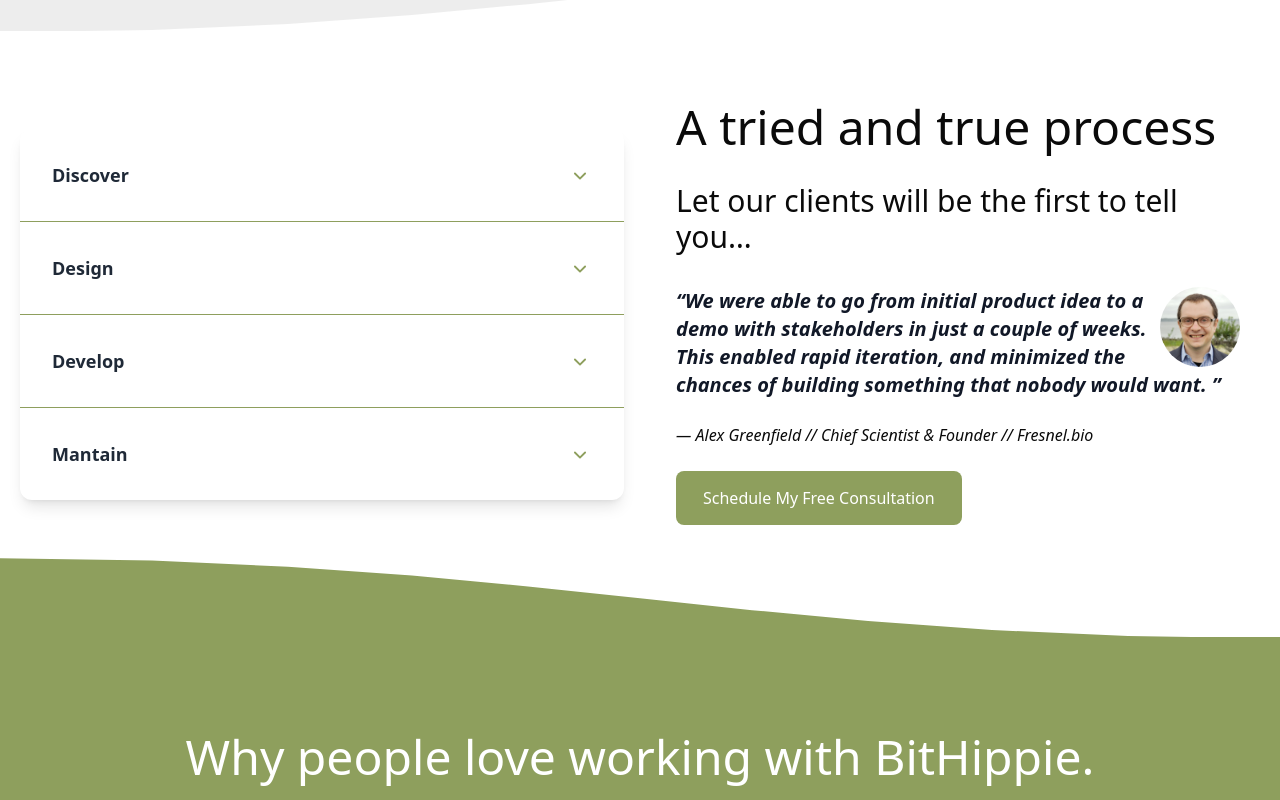
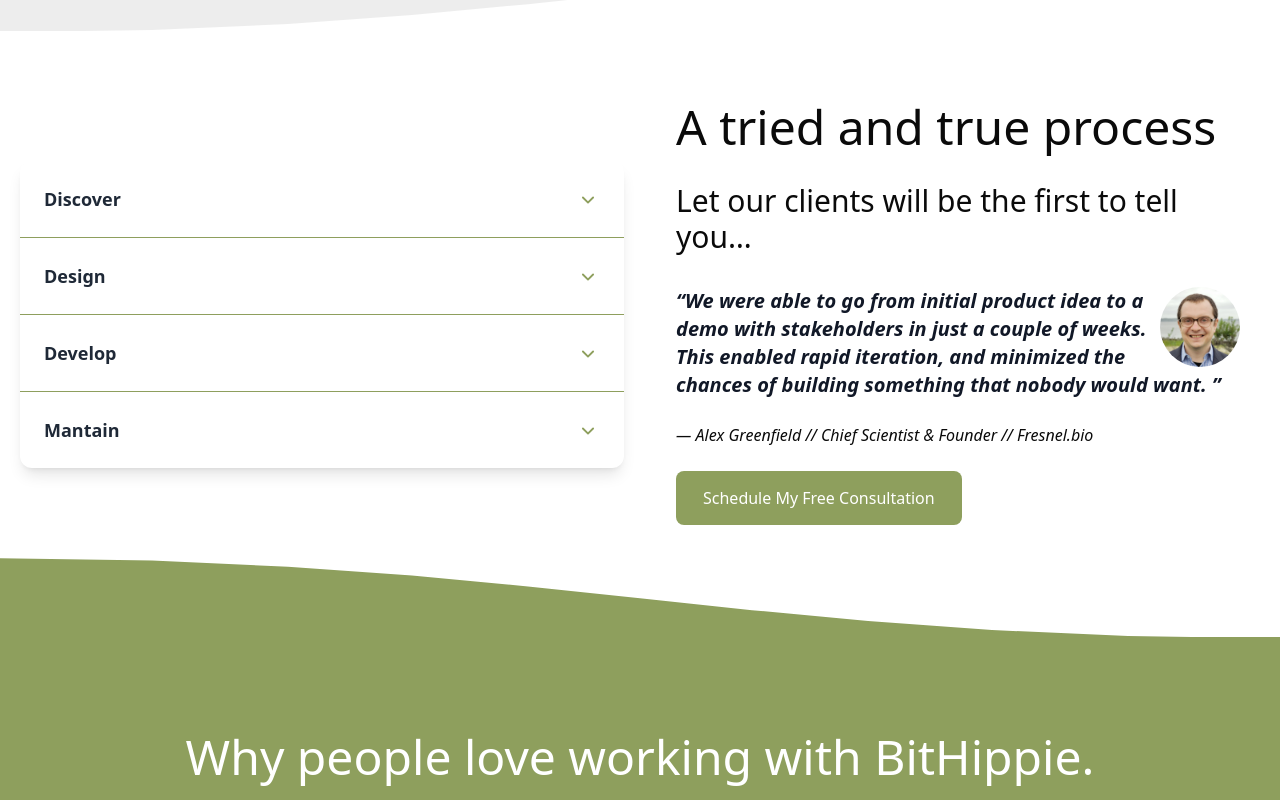
Before and after one commit to bithippie/bithippie.github.io, a Next.js app: page / in a window 1280 px wide. Shown: the part 1740-2540 px from the top of the page. Built offline with nearby package versions, Linux system fonts and the light colour scheme.

Commit message:
fix(accordion): adjust styles

```diff
--- a/components/accordion.js
+++ b/components/accordion.js
@@ -9,19 +9,24 @@ export function Accordion({ accordionItems }) {
   return (
     <div className="h-full w-full flex items-center">
       <div className="w-full max-w-2xl divide-y divide-moss rounded-xl bg-white shadow-lg">
-        {accordionItems.map((item) => (
-          <Disclosure key={item.key} as="div" className="p-8">
+        {accordionItems.map((item) => {
+          return (
+            <Disclosure key={item.key} as="div" className="p-6">
               <DisclosureButton className="group flex w-full items-center justify-between text-left">
-              <span className="text-lg font-semibold text-gray-800 group-hover:text-gray-600">
+                <span className="text-lg font-semibold text-gray-800 group-data-[hover]:text-gray-600">
                   {item.title}
                 </span>
-              <ChevronDownIcon className="w-6 h-6 text-moss group-hover:text-moss/80 transform group-data-[open]:rotate-180 transition-transform duration-300" />
+                <ChevronDownIcon className="w-6 h-6 text-moss group-data-[open]:rotate-180 duration-300" />
               </DisclosureButton>
-            <DisclosurePanel className="text-base text-gray-600 leading-relaxed transition-all duration-300 ease-in-out transform data-[closed]:-translate-y-4 data-[closed]:opacity-0">
+              <DisclosurePanel
+                transition
+                className="text-base text-gray-600 leading-relaxed origin-top transition duration-300 ease-out data-[closed]:-translate-y-4 data-[closed]:opacity-0"
+              >
                 {item.text}
               </DisclosurePanel>
             </Disclosure>
-        ))}
+          );
+        })}
       </div>
     </div>
   );
```
Lines whose indentation alone changed are shown as unchanged.
